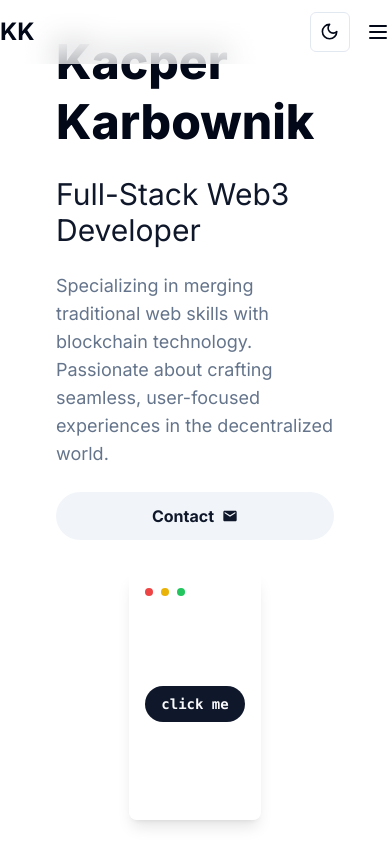
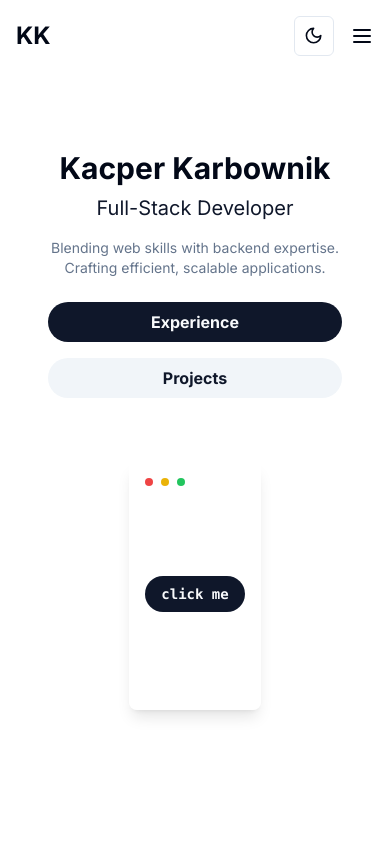
Before and after one commit to cleanerzkp/personal-webiste, a Next.js app: page / in a window 390 px wide. Shown: the top 844 px of the page. Built offline with nearby package versions, Linux system fonts and the light colour scheme.

Commit message:
mobile friendlier

```diff
--- a/components/hero.tsx
+++ b/components/hero.tsx
@@ -2,49 +2,43 @@
 
 import React from 'react';
 import { motion } from 'framer-motion';
-import { track } from '@vercel/analytics/react';
 import InteractiveTerminal from './InteractiveTerminal';
-import { MdEmail } from 'react-icons/md';
 
 const Hero: React.FC = () => {
-  const handleContactClick = () => {
-    track('Contact Button Clicked', { location: 'Hero' });
-  };
-
   return (
-    <section className="min-h-screen flex flex-col items-center justify-center px-6 py-8 bg-background text-foreground">
-      <div className="container mx-auto flex flex-col lg:flex-row items-center justify-between gap-8 lg:gap-16">
+    <section className="min-h-screen flex flex-col items-center justify-center px-4 sm:px-6 pt-20 sm:pt-24 pb-16 sm:pb-24 bg-background text-foreground">
+      <div className="container mx-auto flex flex-col lg:flex-row items-center justify-between gap-8">
         <motion.div
-          initial={{ opacity: 0, x: -50 }}
+          initial={{ opacity: 0, x: -30 }}
           animate={{ opacity: 1, x: 0 }}
-          transition={{ duration: 0.8 }}
-          className="lg:w-1/2 space-y-6"
+          transition={{ duration: 0.6 }}
+          className="lg:w-1/2 text-center lg:text-left"
         >
-          <h1 className="text-5xl sm:text-6xl lg:text-7xl font-extrabold leading-tight">
-            Kacper Karbownik
-          </h1>
-          <h2 className="text-3xl sm:text-4xl text-primary">
-            Full-Stack Web3 Developer
-          </h2>
-          <p className="text-lg sm:text-xl text-muted-foreground">
-            Specializing in merging traditional web skills with blockchain technology. Passionate about crafting seamless, user-focused experiences in the decentralized world.
+          <h1 className="text-3xl sm:text-4xl md:text-5xl font-bold mb-2">Kacper Karbownik</h1>
+          <h2 className="text-xl sm:text-2xl md:text-3xl text-primary mb-4">Full-Stack Developer</h2>
+          <p className="text-sm sm:text-base md:text-lg text-muted-foreground mb-6">
+            Blending web skills with backend expertise. Crafting efficient, scalable applications.
           </p>
-          <div className="flex flex-col sm:flex-row gap-6">
+          <div className="flex flex-col sm:flex-row gap-4 justify-center lg:justify-start">
             <a
-              href="mailto:kacperkarbownik98@gmail.com"
-              rel="noopener noreferrer"
-              className="font-bold py-3 px-8 rounded-full text-center transition duration-300 bg-secondary text-secondary-foreground hover:bg-secondary/90 flex items-center justify-center"
-              onClick={handleContactClick}
+              href="#experience"
+              className="bg-primary text-primary-foreground hover:bg-primary/90 font-bold py-2 px-6 rounded-full text-center transition duration-300"
             >
-              Contact <MdEmail className="ml-2" />
+              Experience
+            </a>
+            <a
+              href="#projects"
+              className="bg-secondary text-secondary-foreground hover:bg-secondary/90 font-bold py-2 px-6 rounded-full text-center transition duration-300"
+            >
+              Projects
             </a>
           </div>
         </motion.div>
         <motion.div
-          initial={{ opacity: 0, x: 50 }}
+          initial={{ opacity: 0, x: 30 }}
           animate={{ opacity: 1, x: 0 }}
-          transition={{ duration: 0.8 }}
-          className="lg:w-1/2"
+          transition={{ duration: 0.6 }}
+          className="lg:w-1/2 mt-8 lg:mt-0"
         >
           <InteractiveTerminal />
         </motion.div>
--- a/components/navbar.tsx
+++ b/components/navbar.tsx
@@ -1,19 +1,24 @@
 'use client';
 
-import React from 'react';
+import React, { useState, useEffect } from 'react';
 import Link from 'next/link';
 import { usePathname } from 'next/navigation';
-import { cn } from '@/lib/utils';
 import { ModeToggle } from './ui/toggle';
-import { Menu } from 'lucide-react';
-
-const navItems = [
-  // cleaner
-];
+import { Menu, X } from 'lucide-react';
 
 const MainNav: React.FC = () => {
   const pathname = usePathname();
-  const [isMenuOpen, setIsMenuOpen] = React.useState(false);
+  const [isMenuOpen, setIsMenuOpen] = useState(false);
+  const [isScrolled, setIsScrolled] = useState(false);
+
+  useEffect(() => {
+    const handleScroll = () => {
+      setIsScrolled(window.scrollY > 10);
+    };
+
+    window.addEventListener('scroll', handleScroll);
+    return () => window.removeEventListener('scroll', handleScroll);
+  }, []);
 
   const handleLogoClick = (event: React.MouseEvent<HTMLAnchorElement>) => {
     if (pathname === '/') {
@@ -23,41 +28,31 @@ const MainNav: React.FC = () => {
   };
 
   return (
-    <header className="fixed top-0 left-0 right-0 z-50">
+    <header className={`fixed top-0 left-0 right-0 z-50 transition-all duration-300 ${isScrolled ? 'py-2' : 'py-4'}`}>
       <div className="bg-background/30 backdrop-blur-lg supports-[backdrop-filter]:bg-background/60">
-        <div className="container mx-auto px-4 py-3 flex items-center justify-between">
+        <div className="container mx-auto px-4 flex items-center justify-between">
           <Link
             href="/"
-            className="text-2xl font-bold text-foreground hover:text-primary transition-colors -ml-4"
-            onClick={handleLogoClick} // Handle click event for logo
+            className="text-2xl font-bold text-foreground hover:text-primary transition-colors"
+            onClick={handleLogoClick}
           >
             KK
           </Link>
-
-          <nav className="hidden md:flex justify-center w-full max-w-2xl">
-            <ul className="flex space-x-4">
-              {/* Removed 'Home' link */}
-            </ul>
-          </nav>
-
-          <div className="flex items-center space-x-4 -mr-4">
+          <div className="flex items-center space-x-4">
             <ModeToggle />
             <button
               className="md:hidden text-foreground hover:text-primary"
               onClick={() => setIsMenuOpen(!isMenuOpen)}
+              aria-label="Toggle menu"
             >
-              <Menu size={24} />
+              {isMenuOpen ? <X size={24} /> : <Menu size={24} />}
             </button>
           </div>
         </div>
       </div>
-
       {isMenuOpen && (
         <div className="md:hidden bg-background/80 backdrop-blur-md">
           <nav className="container mx-auto px-4 py-2">
-            <ul className="space-y-2">
-              {/* Removed 'Home' link */}
-            </ul>
           </nav>
         </div>
       )}
```
